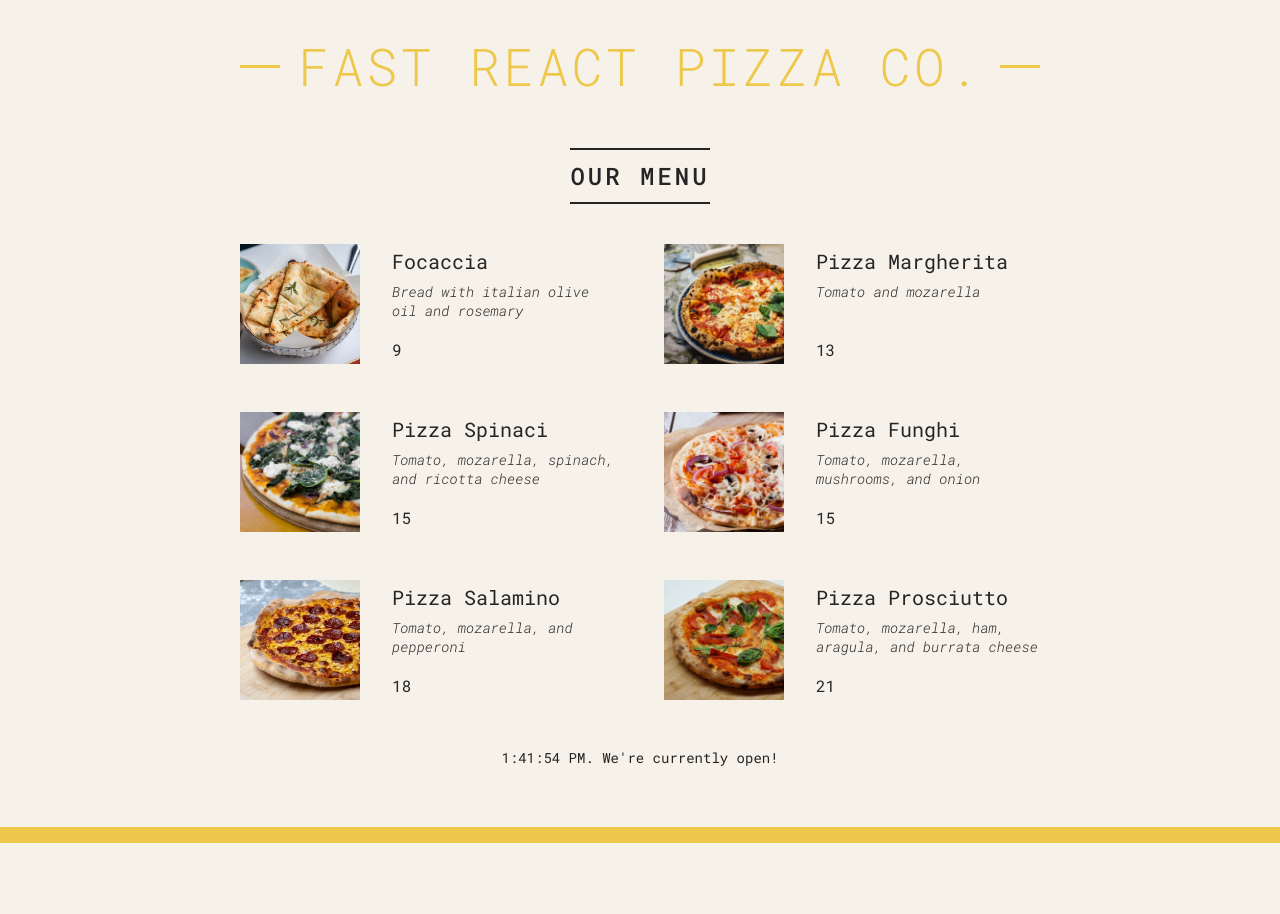
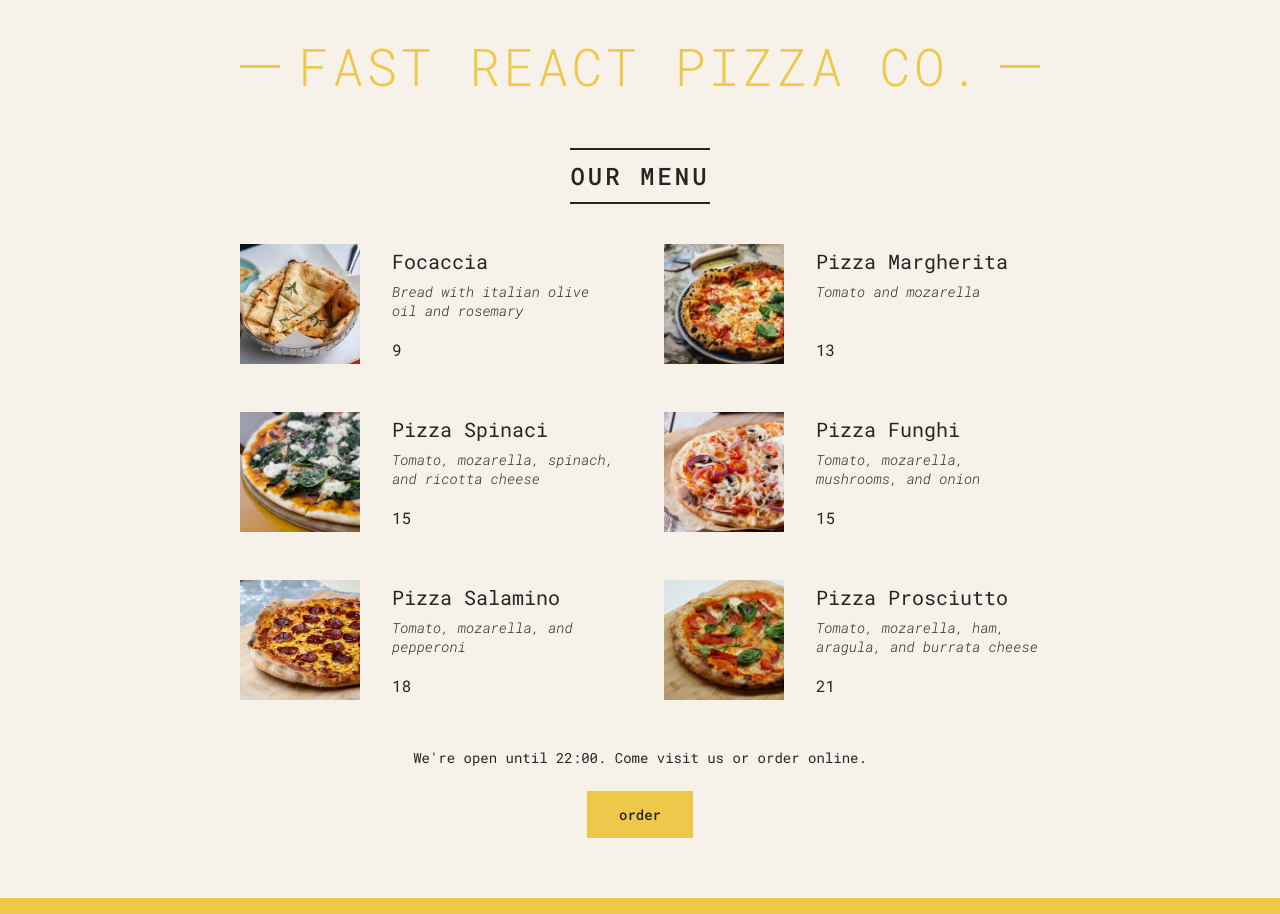
Before and after one commit to saied-nasiripour/pizza_menu_react, a React (Vite) app: page / in a window 1280 px wide. Before the commit the page ends 843 px from the top, so only its background shows below. Built offline with nearby package versions, Linux system fonts and the light colour scheme.

Commit message:
use ternaries

```diff
--- a/src/App.jsx
+++ b/src/App.jsx
@@ -21,9 +21,15 @@
 }
 
 function Menu() {
+    const pizzas = pizzaData;
+    const numPizzas = pizzas.length;
+
     return (
         <main className="menu">
             <h2>Our Menu</h2>
+
+            {/*{
+                numPizzas > 0 && (
                     <ul className="pizzas">
                         {
                             pizzaData.map(
@@ -36,18 +42,28 @@
                             )
                         }
                     </ul>
-{/*            <ul className="pizzas">
+                )
+            }*/}
+
+            {
+                numPizzas > 0 ? (
+                    <ul className="pizzas">
                         {
                             pizzaData.map(
-                        (pizza, idx) => {
-                            return <Pizza
+                                (pizza, idx) => (
+                                    <Pizza
                                         key={idx}
                                         pizzaObj={pizza}
                                     />
-                        }
+                                )
                             )
                         }
-            </ul>*/}
+                    </ul>
+                ) : (
+                    <p>We&apos;re still working on our menu. Please come back later :)</p>
+                )
+            }
+
             {/*<Pizza
                 name="Pizza Spinaci"
                 ingredients="Tomato, mozarella, spinach, and ricotta cheese"
@@ -80,7 +96,29 @@
 
     return (
         <footer className="footer">
-      {new Date().toLocaleTimeString()}. We&apos;re currently open!
+            {/*{
+                isOpen && (
+                    <div className="order">
+                        <p>
+                            We&apos;re open until {closeHour}:00. Come visit us or order online.
+                        </p>
+                        <button className="btn">order</button>
+                    </div>
+                )
+            }*/}
+
+            {
+                isOpen ? (
+                    <div className="order">
+                        <p>
+                            We&apos;re open until {closeHour}:00. Come visit us or order online.
+                        </p>
+                        <button className="btn">order</button>
+                    </div>
+                ) : (
+                    <p>We&apos;re happy to welcome you between {openHour}:00 and {closeHour}:00.</p>
+                )
+            }
         </footer>
     );
   // return React.createElement("footer", null, "We&apos;re currently open!");
```
Lines whose indentation alone changed are shown as unchanged.
